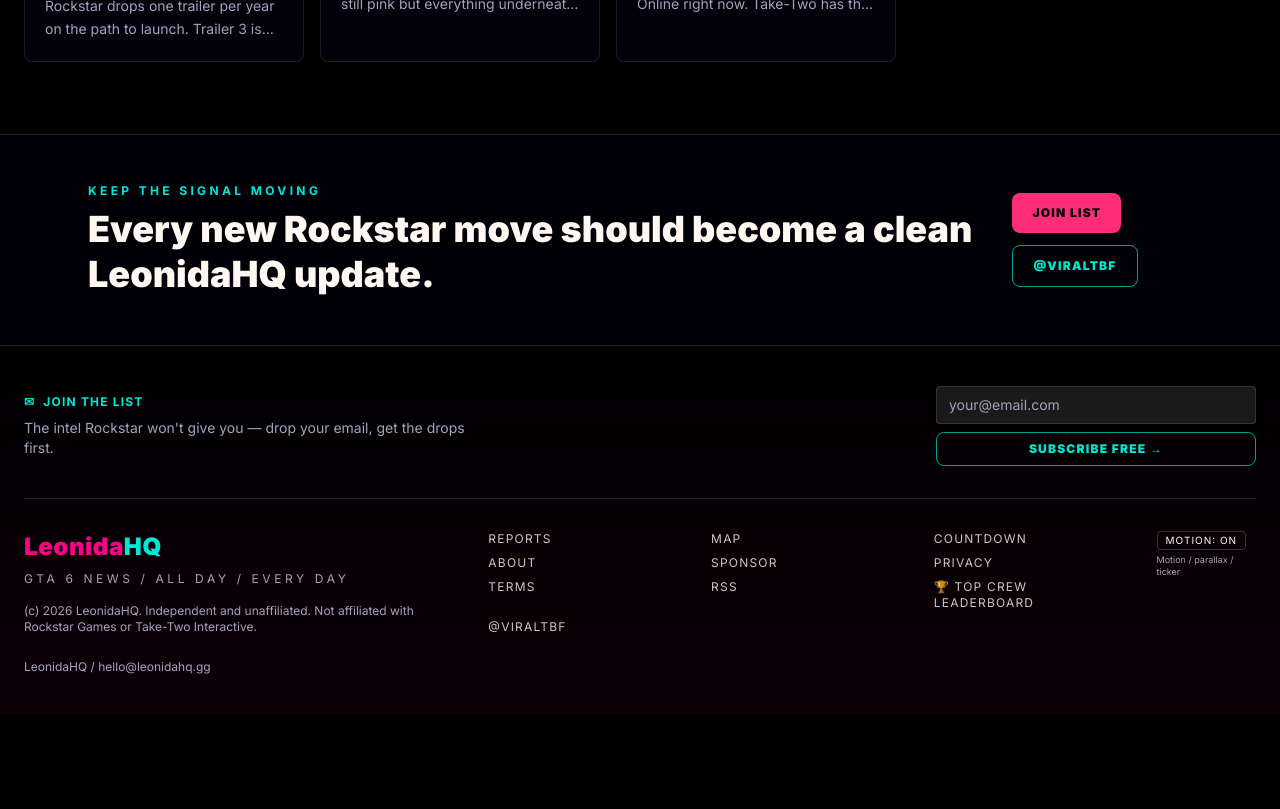
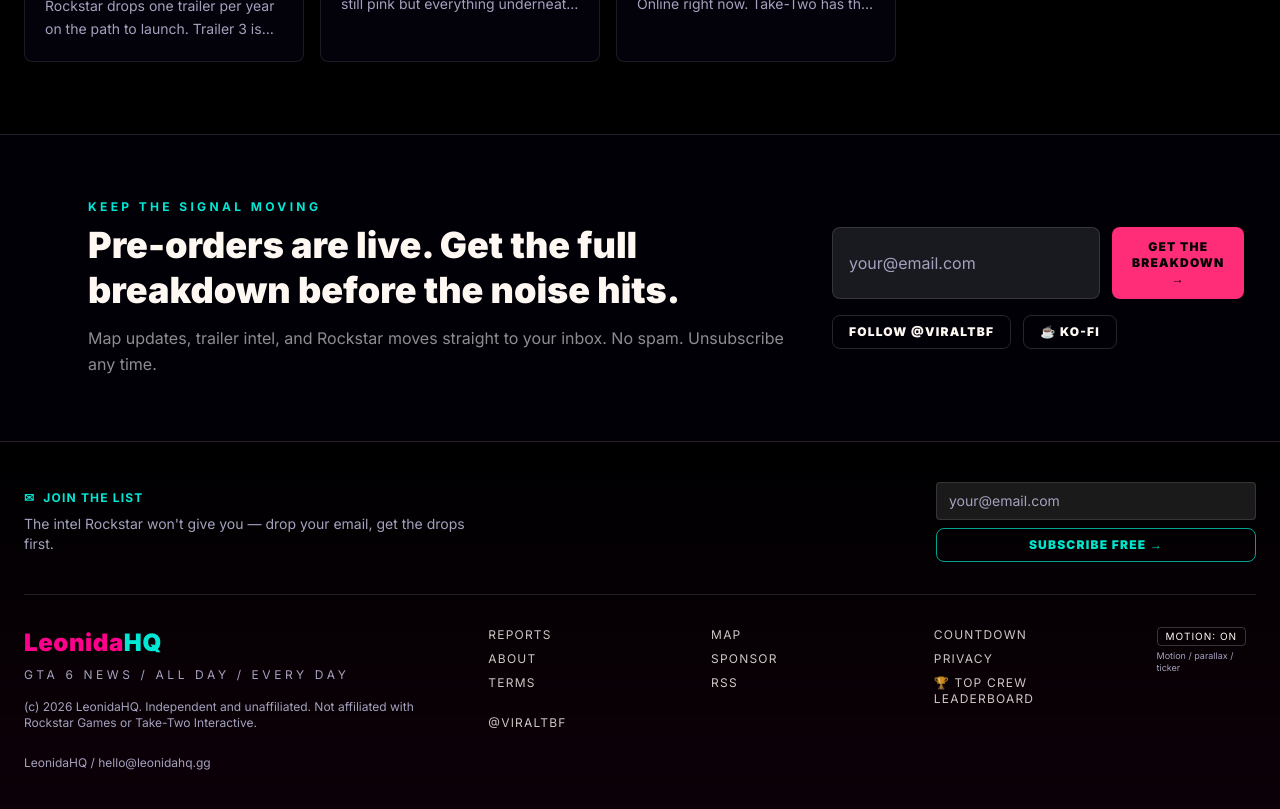
Before and after one commit to leonidahqadmin-cell/LeonidaHQ, a Next.js app: page / in a window 1280 px wide. Shown: the part 3180-3989 px from the top of the page. Before the commit the page ends 3895 px from the top, so only its background shows below. Built offline with nearby package versions, Linux system fonts and the light colour scheme.

Commit message:
fleet task: Exactly one file changed. --- **What I improved**: The `FinalFollow` sec

```diff
--- a/src/app/page.tsx
+++ b/src/app/page.tsx
@@ -3,6 +3,7 @@
 import { FollowSidebar } from "@/components/follow-sidebar";
 import { ClueHotspots } from "@/components/clue-hotspots";
 import { HeroEmailCta } from "@/components/hero-email-cta";
+import { EmailCapture } from "@/components/email-capture";
 import { getAllArticles } from "@/lib/articles";
 import { getArticleImage } from "@/lib/article-images";
 
@@ -269,23 +270,36 @@
 
 function FinalFollow() {
   return (
-    <section className="border-t border-border bg-card/30 py-12">
-      <div className="container mx-auto flex max-w-6xl flex-col gap-5 px-4 sm:px-6 md:flex-row md:items-center md:justify-between">
+    <section className="border-t border-border bg-card/30 py-14 sm:py-16">
+      <div className="container mx-auto max-w-6xl px-4 sm:px-6">
+        <div className="grid gap-8 md:grid-cols-[1fr_360px] md:items-center md:gap-12">
           <div>
             <p className="font-heading text-[10px] font-bold uppercase tracking-[0.28em] text-secondary sm:text-xs">
               Keep the signal moving
             </p>
             <h2 className="mt-2 font-heading text-2xl font-black leading-tight tracking-normal sm:text-4xl">
-            Every new Rockstar move should become a clean LeonidaHQ update.
+              Pre-orders are live. Get the full breakdown before the noise hits.
             </h2>
+            <p className="mt-3 text-sm leading-relaxed text-white/55 sm:text-base">
+              Map updates, trailer intel, and Rockstar moves straight to your inbox. No spam. Unsubscribe any time.
+            </p>
           </div>
-        <div className="flex flex-wrap gap-3">
-          <Link href="/#notify" className="btn-primary">
-            Join List
+          <div>
+            <EmailCapture />
+            <div className="mt-4 flex flex-wrap gap-3">
+              <Link
+                href="https://x.com/viraltbf"
+                target="_blank"
+                rel="noopener noreferrer"
+                className="btn-tertiary btn-sm"
+              >
+                Follow @viraltbf
               </Link>
-          <Link href="https://x.com/viraltbf" target="_blank" className="btn-secondary">
-            @viraltbf
+              <Link href="https://ko-fi.com/viraltbf" target="_blank" rel="noopener noreferrer" className="btn-tertiary btn-sm">
+                ☕ Ko-fi
               </Link>
+            </div>
+          </div>
         </div>
       </div>
     </section>
```
Lines whose indentation alone changed are shown as unchanged.
